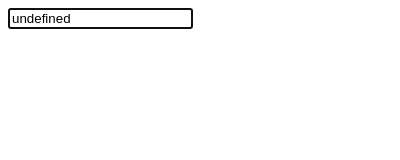
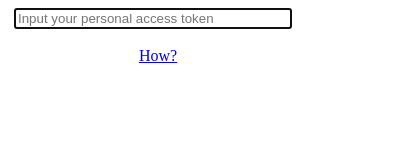
Before and after one commit to samuelchanx/better-gitlab-board, a browser extension: page popup/input_token.html in a window 400 px wide. Drawn offline with Linux system fonts and the light colour scheme.

Commit message:
style: enhance popup

```diff
--- a/popup/input_token.css
+++ b/popup/input_token.css
@@ -1,16 +1,12 @@
 html, body {
-    width: 350px;
-    margin: 4px;
+    width: 300px;
 }
 
-.page-choice {
-    width: 100%;
-    padding: 4px;
-    font-size: 1.5em;
-    text-align: center;
-    cursor: pointer;
+#token-input {
+    width: 90%;
+    margin-right: 10px;
 }
 
-.page-choice:hover {
-    background-color: #CFF2F2;
+.center {
+    text-align: center;
 }
--- a/popup/input_token.html
+++ b/popup/input_token.html
@@ -7,8 +7,10 @@
   </head>
 
 <body>
-  <input id="token-input" type="text" placeholder="Input your personal access token" autofocus>
-  <div class="success-input" style="display: none;">You're all set!</div>
+  <div class="center"><input id="token-input" type="text" placeholder="Input your personal access token" autofocus></div>
+  <div class="success-input center" style="display: none;">You're all set!</div>
+  <br>
+  <div class="center"><a class="center" href="https://docs.gitlab.com/ee/user/profile/personal_access_tokens.html">How?</div></div>
 
   <script src="input_token.js"></script>
 </body>
--- a/popup/input_token.js
+++ b/popup/input_token.js
@@ -1,15 +1,46 @@
-async function loadToken() {
-    let res = await browser.storage.sync.get('gitlabToken')
-    document.getElementById('token-input').value = res.gitlabToken
+const gitlabToken = 'gitlabToken'
+
+function getBrowser() {
+    if (typeof chrome !== "undefined") {
+        if (typeof browser !== "undefined") return "Firefox"
+        else return "Chrome"
+    } else { return "Edge" }
 }
 
-loadToken()
+function loadToken() {
+    if (getBrowser() === 'Firefox') {
+        return browser.storage.sync.get(gitlabToken)
+    } else {
+        return new Promise(function(resolve) {
+            chrome.storage.sync.get(gitlabToken, function(result) {
+                resolve(result)
+            })
+        })
+    }
+}
+
+function saveToken(token) {
+    if (getBrowser() === 'Firefox') {
+        return browser.storage.sync.set({
+            gitlabToken: token
+        })
+    } else {
+        return new Promise(function(resolve) {
+            chrome.storage.sync.set({gitlabToken: token}, function(result) {
+                resolve(result)
+            })
+        })
+    }
+}
+
+(async () => {
+    let res = await loadToken()
+    document.getElementById('token-input').value = res.gitlabToken || ''
+})()
 
 document.getElementById('token-input').onkeypress = async function(event) {
     if (event.keyCode === 13 || event.which === 13) {
-        browser.storage.sync.set({
-            gitlabToken: event.target.value
-        })
+        saveToken(event.target.value)
         console.log(`Token input: ${event.target.value}`)
 
         document.getElementsByClassName('success-input')[0].style.display = 'block'
@@ -18,12 +49,12 @@ document.getElementById('token-input').onkeypress = async function(event) {
 
 document.addEventListener("click", function(e) {
     if (!e.target.classList.contains("page-choice")) {
-      return;
+      return
     }
 
-    var chosenPage = "https://" + e.target.textContent;
+    var chosenPage = "https://" + e.target.textContent
     browser.tabs.create({
       url: chosenPage
-    });
+    })
 
-});
+})
```
